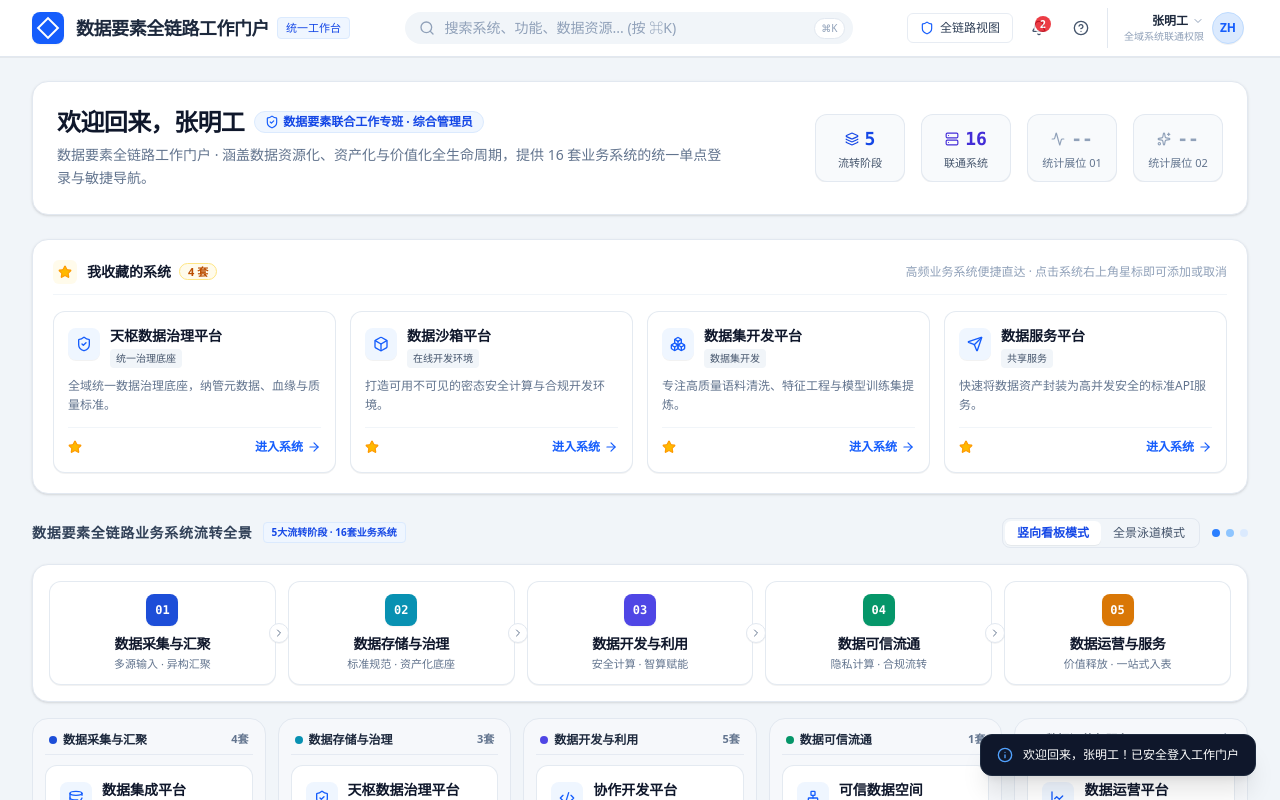
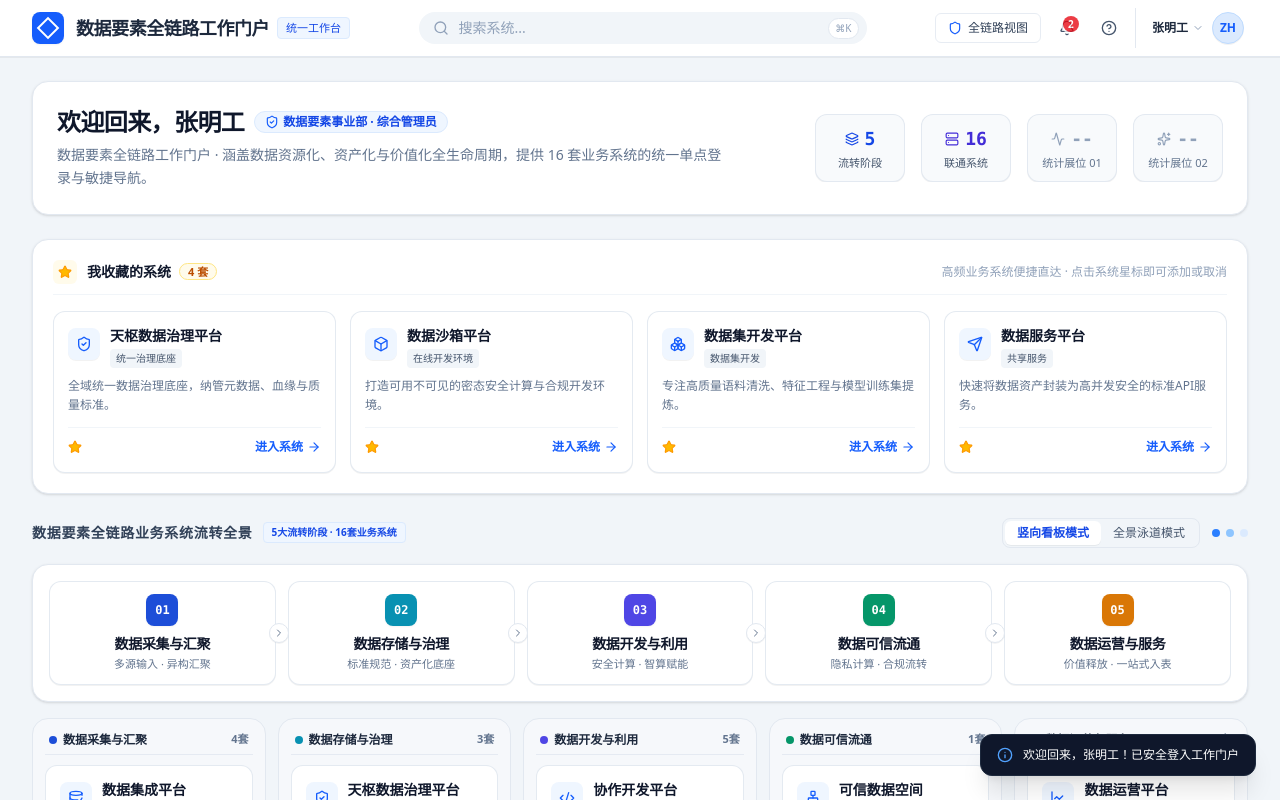
Before and after one commit to wmxnz123-dot/sjysyhd2, a React (Vite) app: page / in a window 1280 px wide. Both pictures are taken after a click on the button "登录进入工作门户". Shown: the top 800 px of the page. Built offline with nearby package versions, Linux system fonts and the light colour scheme.

Commit message:
refactor: update branding and organization information
Update department names, copyright information, and UI labels to reflect the current organizational structure and branding, and streamline header/footer content.

```diff
--- a/src/App.tsx
+++ b/src/App.tsx
@@ -21,7 +21,7 @@ import { SystemModal } from './components/SystemModal';
 import { TodoDetailModal } from './components/TodoDetailModal';
 import { SearchModal } from './components/SearchModal';
 import { LoginPage } from './components/LoginPage';
-import { CheckCircle, Info, Shield, Layers, Globe } from 'lucide-react';
+import { CheckCircle, Info, Layers, Globe } from 'lucide-react';
 
 export default function App() {
   // Auth state - 默认首屏为登录页面，点击登录后再进入首页
@@ -38,13 +38,13 @@ export default function App() {
         ? JSON.parse(saved)
         : {
             name: '张明工',
-            department: '市数据要素联合专班 · 综合科',
+            department: '数据要素事业部',
             role: '全域系统联通权限 (超管级)'
           };
     } catch {
       return {
         name: '张明工',
-        department: '市数据要素联合专班 · 综合科',
+        department: '数据要素事业部',
         role: '全域系统联通权限 (超管级)'
       };
     }
@@ -268,19 +268,15 @@ export default function App() {
             </div>
             <span className="font-semibold text-slate-700">数据要素全链路工作门户</span>
             <span className="text-slate-300">|</span>
-            <span>国家数据局与省市综合数据要素基础设施联通规范</span>
+            <span>数据要素事业部</span>
           </div>
 
           <div className="flex items-center gap-4 text-slate-400">
             <span className="flex items-center gap-1">
-              <Shield className="w-3.5 h-3.5 text-emerald-600" />
-              商用密码二级等保已合规
+              <Globe className="w-3.5 h-3.5 text-blue-600" />
+              统一身份认证
             </span>
-            <span className="flex items-center gap-1">
-              <Globe className="w-3.5 h-3.5 text-blue-600" />
-              统一身份认证 SSO v3.2
-            </span>
-            <span>© 2026 数据要素联合工作专班</span>
+            <span>© 2026 山东亿云信息技术有限公司</span>
           </div>
         </div>
       </footer>
--- a/src/components/FavoriteSection.tsx
+++ b/src/components/FavoriteSection.tsx
@@ -31,7 +31,7 @@ export const FavoriteSection: React.FC<FavoriteSectionProps> = ({
             </h3>
           </div>
           <span className="text-xs text-slate-400">
-            高频业务系统便捷直达 · 点击系统右上角星标即可添加或取消
+            高频业务系统便捷直达 · 点击系统星标即可添加或取消
           </span>
         </div>
 
--- a/src/components/Header.tsx
+++ b/src/components/Header.tsx
@@ -39,7 +39,7 @@ export const Header: React.FC<HeaderProps> = ({
   onQuickNavigate,
   currentUser = {
     name: '张明工',
-    department: '市数据要素联合专班 · 综合科',
+    department: '数据要素事业部',
     role: '全域系统联通权限 (超管级)'
   },
   onLogout
@@ -110,7 +110,7 @@ export const Header: React.FC<HeaderProps> = ({
                 value={searchQuery}
                 onChange={e => onSearchChange(e.target.value)}
                 onFocus={() => setIsSearchFocused(true)}
-                placeholder="搜索系统、功能、数据资源... (按 ⌘K)"
+                placeholder="搜索系统..."
                 className="w-full bg-slate-100 border-none rounded-full py-1.5 pl-10 pr-12 text-sm text-slate-800 placeholder-slate-400 focus:outline-none focus:ring-2 focus:ring-blue-500 transition-all"
               />
               <div className="absolute inset-y-0 right-0 pr-2 flex items-center">
@@ -295,9 +295,6 @@ export const Header: React.FC<HeaderProps> = ({
                     <span>{currentUser.name}</span>
                     <ChevronDown className="w-3 h-3 text-slate-400" />
                   </div>
-                  <div className="text-[10px] text-slate-400 truncate max-w-[120px]">
-                    {currentUser.role.split(' ')[0]}
-                  </div>
                 </div>
                 <div className="w-8 h-8 rounded-full bg-blue-100 border border-blue-200 overflow-hidden flex items-center justify-center text-blue-600 font-bold text-xs shadow-2xs">
                   ZH
--- a/src/components/LoginPage.tsx
+++ b/src/components/LoginPage.tsx
@@ -102,7 +102,7 @@ export const LoginPage: React.FC<LoginPageProps> = ({ onLogin }) => {
       setIsLoading(false);
       onLogin({
         name: activeTab === 'account' ? (username === 'zhangming' ? '张明工' : username) : '张明工',
-        department: '市数据要素联合专班 · 综合科',
+        department: '数据要素事业部',
         role: '全域系统联通权限 (超管级)'
       });
     }, 350);
@@ -127,9 +127,6 @@ export const LoginPage: React.FC<LoginPageProps> = ({ onLogin }) => {
             </div>
           </div>
 
-          <div className="hidden sm:flex items-center text-xs text-slate-500">
-            <span>服务支持：400-820-9988</span>
-          </div>
         </div>
       </header>
 
@@ -442,7 +439,7 @@ export const LoginPage: React.FC<LoginPageProps> = ({ onLogin }) => {
 
       {/* Footer */}
       <footer className="py-2.5 px-6 text-center text-[11px] text-slate-400 border-t border-slate-200/60 bg-white/50 shrink-0">
-        <span>© 2026 数据要素全链路统一工作门户 · 国家数据基础设施标准体系试点工程</span>
+        <span>© 2026 数据要素全链路统一工作门户 · 山东亿云信息技术有限公司</span>
       </footer>
     </div>
   );
--- a/src/components/WelcomeBanner.tsx
+++ b/src/components/WelcomeBanner.tsx
@@ -25,7 +25,7 @@ export const WelcomeBanner: React.FC<WelcomeBannerProps> = ({
             </h1>
             <span className="inline-flex items-center gap-1 px-2.5 py-0.5 rounded-full text-xs font-semibold bg-blue-50 text-blue-700 border border-blue-100">
               <ShieldCheck className="w-3.5 h-3.5 text-blue-600" />
-              数据要素联合工作专班 · 综合管理员
+              数据要素事业部 · 综合管理员
             </span>
           </div>
           <p className="text-sm text-slate-500 leading-relaxed max-w-2xl">
```
